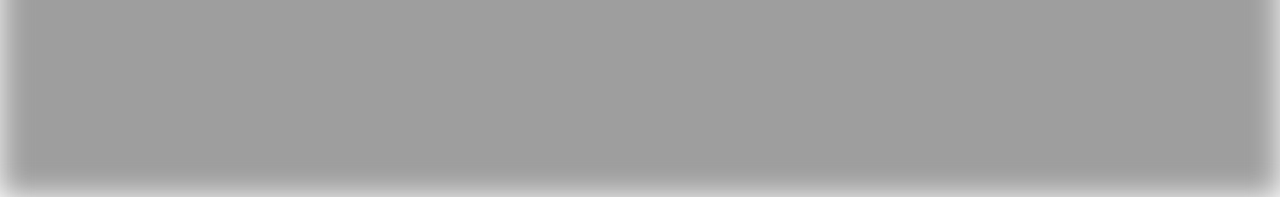
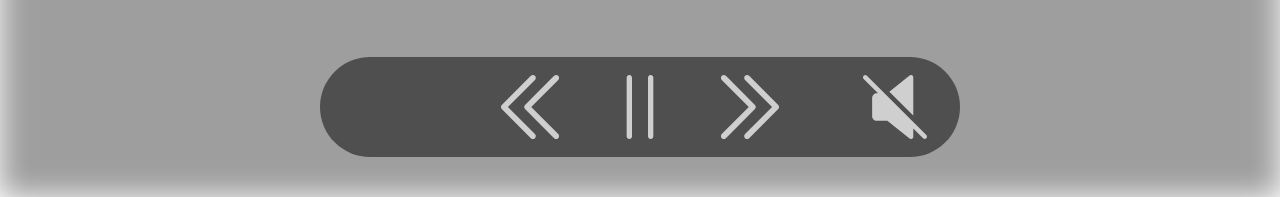
Before and after one commit to gab-braga/music-player, a plain HTML site: page index.htm in a window 1280 px wide. Shown: the part 603-800 px from the top of the page. Drawn offline with Linux system fonts and the light colour scheme.

Commit message:
ADD BAR CONTROL

```diff
--- a/index.htm
+++ b/index.htm
@@ -21,5 +21,19 @@
             <img src="./images/disco-voador.png" alt="Disco Voador">
         </div>
     </div>
+    <div class="box-control">
+        <button id="previous">
+            <img src="./images/previous.svg" alt="Anterior">
+        </button>
+        <button id="pause">
+            <img src="./images/pause.svg" alt="Pause">
+        </button>
+        <button id="next">
+            <img src="./images/next.svg" alt="Próxima">
+        </button>
+        <button id="volume">
+            <img src="./images/mute.svg" alt="Mute">
+        </button>
+    </div>
 </body>
 </html>
--- a/style/home.css
+++ b/style/home.css
@@ -89,6 +89,54 @@ body {
     height: 40rem;
 }
 
+.box-control {
+    position: absolute;
+    bottom: 4rem;
+    left: 50%;
+    margin-left: -25%;
+
+    width: 50%;
+    height: 10rem;
+    background-color: #000000;
+    opacity: 0.5;
+    border-radius: 6rem;
+
+    display: flex;
+    align-items: center;
+    justify-content: center;
+}
+
+button + button {
+    margin-left: 3rem;
+}
+
+.box-control #volume {
+    margin: 0;
+    position: absolute;
+    right: 25px;
+}
+
+
+.box-control button,
+.box-control button:focus {
+    width: 8rem;
+    height: 8rem;
+
+    background: none;
+    border: none;
+    cursor: pointer;
+}
+
+
+.box-control button:focus {
+    outline: none;
+}
+
+.box-control button img {
+    width: 100%;
+    height: 100%;
+}
+
 @media (min-width: 1400px) {
     .box-content {
         width: 1300px;
```
Also changed, not shown: images/mute.svg (added), images/next.svg (added), images/pause.svg (added), images/play.svg (added), images/previous.svg (added), images/volume.svg (added).
